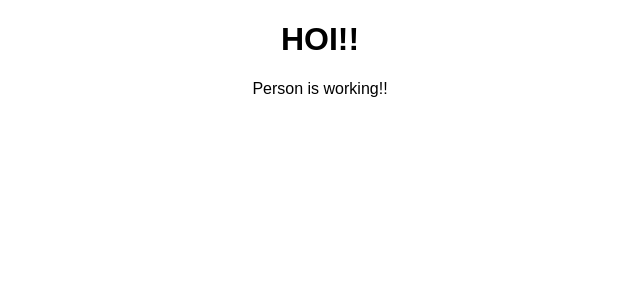
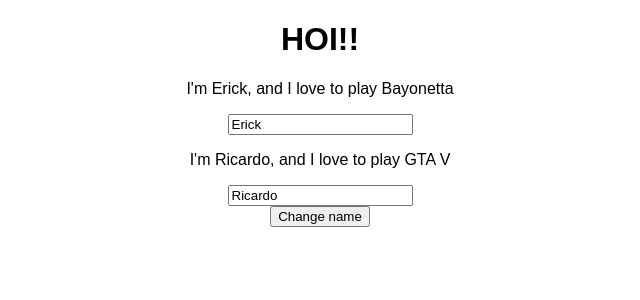
Before and after one commit to Shubidubi15/ReactPractice, a React (Create React App) app in the folder react-guide/: page / in a window 1280 px wide. Shown: the top 300 px of the page, without its empty margins (320-960 px from the left). Built offline with nearby package versions, Linux system fonts and the light colour scheme.

Commit message:
Modificaciones a persona

```diff
--- a/react-guide/src/App.js
+++ b/react-guide/src/App.js
@@ -3,11 +3,41 @@ import './App.css';
 import Person from './Components/Person/Person'
 
 class App extends Component {
+    state = {
+      persons: [
+        { name: "Erick", game: "Bayonetta" },
+        { name: "Ricardo", game: "GTA V" },
+        { name: "Gus", game: "Rust" }
+      ]
+    }
+
+    switchNameHandler = (newName) => {
+      this.setState({
+        persons: [
+          { name: "Erick", game: "Bayonetta" },
+          { name: newName, game: "GTA V" },
+          { name: "Gus", game: "Rust" }
+        ]
+      })
+    }
+
+    changedHandler = (event) => {
+      this.setState({
+        persons: [
+          { name: event.target.value, game: "Bayonetta" },
+          { name: 'Ricardo', game: "GTA V" },
+          { name: "Gus", game: "Rust" }
+        ]
+      })
+    }
+
   render() {
     return (
       <div className="App">
         <h1>HOI!!</h1>
-        <Person/>
+        <Person change={this.changedHandler} name = {this.state.persons[0].name} game = {this.state.persons[0].game}></Person>
+        <Person clic={() => this.switchNameHandler('Richi')} name = {this.state.persons[1].name} game = {this.state.persons[1].game}></Person>
+        <button onClick = {this.switchNameHandler.bind(this, 'Richard')}>Change name</button>
       </div>
     )
   }
--- a/react-guide/src/Components/Person/Person.js
+++ b/react-guide/src/Components/Person/Person.js
@@ -1,7 +1,12 @@
 import React from 'react';
 
-const person = () => {
-    return (<p>Person is working!!</p>);
+const person = (props) => {
+    return (
+        <div>
+            <p onClick = {props.clic}>I'm {props.name}, and I love to play {props.game}</p>
+            <input type="text" onChange={props.change} value={props.name}/>
+        </div>
+    );
 }
 
 export default person;
```
